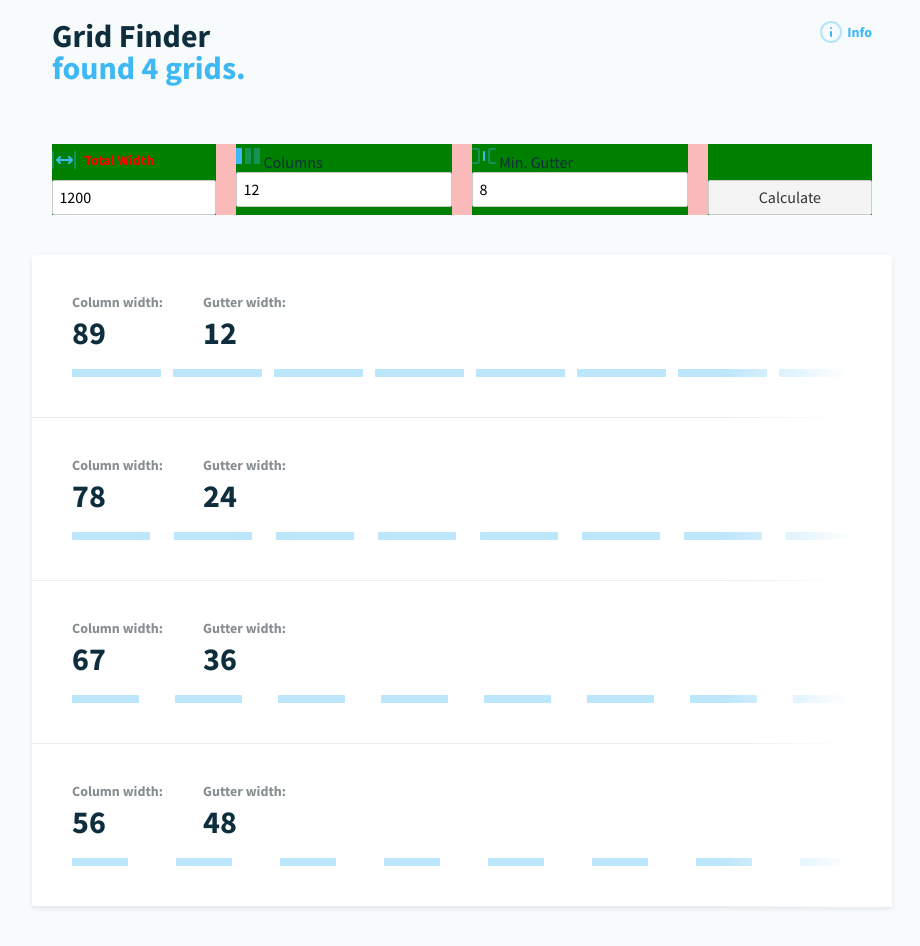
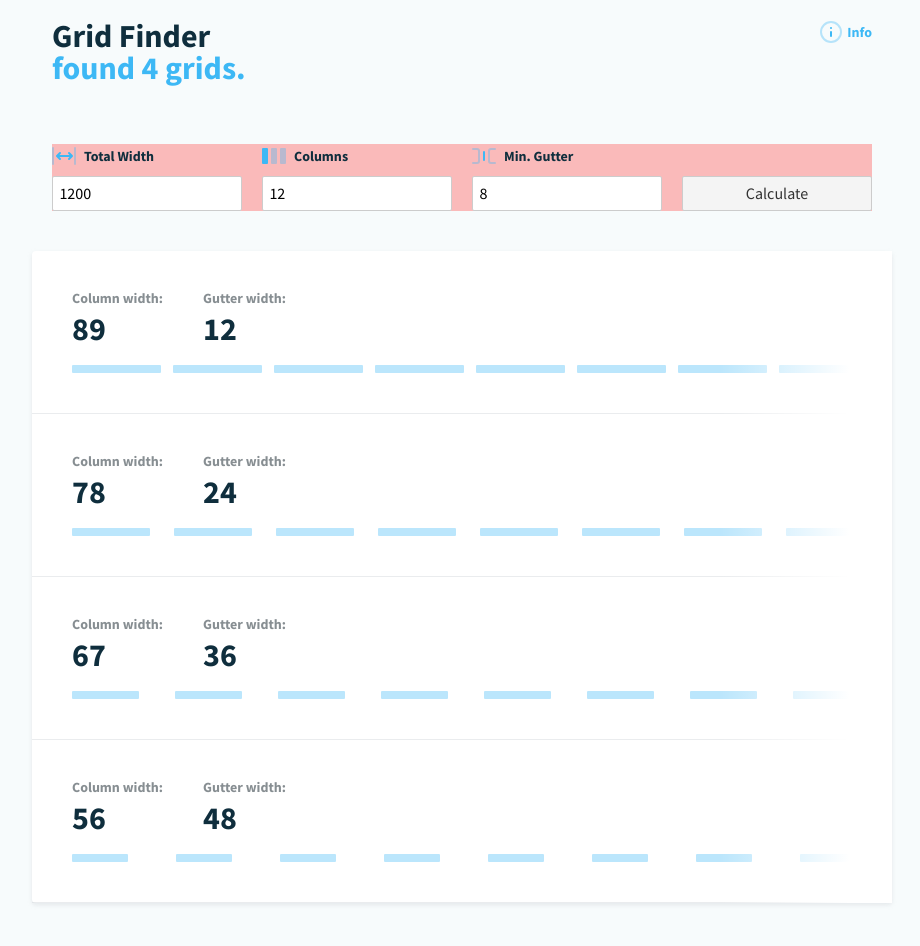
Before and after one commit to dannymcclain/gridfinder, a Svelte app: page / in a window 1280 px wide. Shown: the top 946 px of the page, without its empty margins (178-1098 px from the left). Built offline with nearby package versions, Linux system fonts and the light colour scheme.

Commit message:
reaplced all inputs with component

```diff
--- a/src/Components/Form.svelte
+++ b/src/Components/Form.svelte
@@ -43,44 +43,14 @@
     grid-gap: 20px;
     background: rgba(255, 35, 35, 0.3);
   }
-  .form {
+  .calculate {
     display: flex;
     flex-direction: column-reverse;
-    background: green;
   }
-  /* label {
-    font-size: 14px;
-    font-weight: 700;
-    line-height: 1;
-    margin-bottom: 8px;
-    color: var(--color-gray-dark);
-    transition: color 200ms linear;
-    display: flex;
-    flex-direction: row;
-    flex-wrap: nowrap;
-    justify-content: flex-start;
-    align-items: center;
-  }
-  label img {
-    margin-right: 8px;
-  }
-  input {
-    min-width: 0;
-    box-sizing: border-box;
-    width: 100%;
-    margin: 0;
-  }
-  input:focus {
-  } */
+
   button {
     margin: 0;
   }
-
-  /* input[type="number"]::-webkit-inner-spin-button,
-  input[type="number"]::-webkit-outer-spin-button {
-    -webkit-appearance: none;
-    margin: 0;
-  } */
 
   @media (min-width: 680px) {
     section {
@@ -91,39 +61,17 @@
 </style>
 
 <section>
-  <div class="form">
-    <!-- <input
-      size="1"
-      class="total-width-input"
-      type="number"
-      bind:value={totalWidth} />
-    <label class="label">
-      <img src="./images/icon-totalWidth.svg" alt="Total width icon" />
-      Total Width
-    </label> -->
-    <Input
-      bind:value={totalWidth}
-      label="Total Width"
-      src="./images/icon-totalWidth.svg" />
-  </div>
+  <Input
+    bind:value={totalWidth}
+    label="Total Width"
+    src="./images/icon-totalWidth.svg" />
+  <Input bind:value={columns} label="Columns" src="./images/icon-columns.svg" />
+  <Input
+    bind:value={minGutter}
+    label="Min. Gutter"
+    src="./images/icon-minGutter.svg" />
 
-  <div class="form">
-    <input size="1" type="number" bind:value={columns} />
-    <label class="label">
-      <img src="./images/icon-columns.svg" alt="Total width icon" />
-      Columns
-    </label>
-  </div>
-
-  <div class="form">
-    <input size="1" type="number" bind:value={minGutter} />
-    <label class="label">
-      <img src="./images/icon-minGutter.svg" alt="Total width icon" />
-      Min. Gutter
-    </label>
-  </div>
-
-  <div class="form">
+  <div class="calculate">
     <button on:click={sendGrids}>Calculate</button>
   </div>
 </section>
--- a/src/Components/Input.svelte
+++ b/src/Components/Input.svelte
@@ -5,13 +5,16 @@
 </script>
 
 <style>
+  div {
+    display: flex;
+    flex-direction: column-reverse;
+  }
   label {
     font-size: 14px;
     font-weight: 700;
     line-height: 1;
     margin-bottom: 8px;
-    /* color: var(--color-gray-dark); */
-    color: red;
+    color: var(--color-gray-dark);
     transition: color 200ms linear;
     display: flex;
     flex-direction: row;
@@ -34,10 +37,15 @@
     -webkit-appearance: none;
     margin: 0;
   }
+  input[type="number"] {
+    -moz-appearance: textfield;
+  }
 </style>
 
-<input size="1" type="number" bind:value />
-<label>
-  <img {src} alt="{label} icon" />
-  {label}
-</label>
+<div>
+  <input size="1" type="number" bind:value />
+  <label>
+    <img {src} alt="{label} icon" />
+    {label}
+  </label>
+</div>
```
